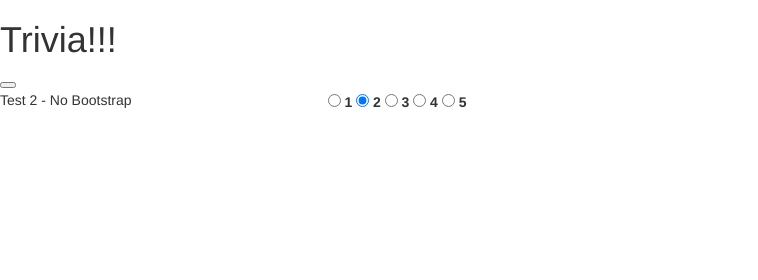
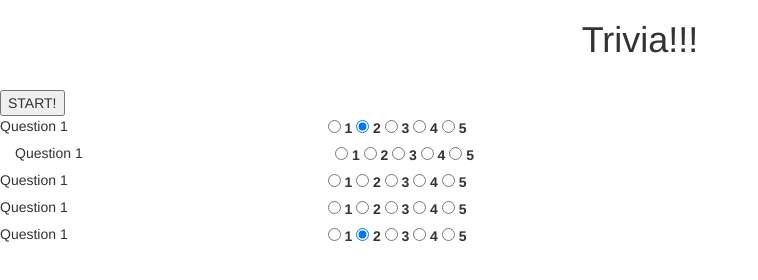
Before and after one commit to alexitu3/TriviaGame, a plain HTML site: page index.html in a window 1280 px wide. Shown: the whole page, without its empty margins (0-758 px from the left). Drawn offline with nearby package versions, Linux system fonts and the light colour scheme.

Commit message:
another day

```diff
--- a/assets/css/style.css
+++ b/assets/css/style.css
@@ -0,0 +1,11 @@
+#trivia {
+ text-align: center;
+}
+
+#start {
+  align-items: center;
+}
+
+#show-number {
+  text-align: center;
+}
--- a/index.html
+++ b/index.html
@@ -2,22 +2,27 @@
 <html>
 <head>
   <title>Trivia</title>
+
+  <link rel="stylesheet" href="https://maxcdn.bootstrapcdn.com/bootstrap/3.3.7/css/bootstrap.min.css" integrity="sha384-BVYiiSIFeK1dGmJRAkycuHAHRg32OmUcww7on3RYdg4Va+PmSTsz/K68vbdEjh4u" crossorigin="anonymous">
   <link rel="stylesheet" type="text/css" href="assets/css/style.css">
   <link rel="stylesheet" type="text/images" href="assets/css/images">
-  <link rel="stylesheet" href="https://maxcdn.bootstrapcdn.com/bootstrap/3.3.7/css/bootstrap.min.css" integrity="sha384-BVYiiSIFeK1dGmJRAkycuHAHRg32OmUcww7on3RYdg4Va+PmSTsz/K68vbdEjh4u" crossorigin="anonymous">
 </head>
 <body>
-  <h1>Trivia!!!</h1>
-  <div id="start"></div>
-  <button id="button"></button>
+  <h1 id="trivia">Trivia!!!</h1>
+
+
+  <div id="show-number"></div>
+  <br>
+  <button id="start">START!</button>
 
 
 
 
 
-<form >
+
+<form>
     <div class="row">
-        <div class="col-sm-3">Test 2 - No Bootstrap</div>
+        <div class="col-sm-3">Question 1</div>
         <div class="col-sm-9">
             <div  >
                 <label >
@@ -41,6 +46,105 @@
 </form>
 
 
+
+
+<form >
+
+<div class="row1">
+        <div class="col-sm-3">Question 1</div>
+        <div class="col-sm-9">
+            <div  >
+                <label >
+                    <input type="radio" id="q128" name="quality[21]" value="1" /> 1
+                </label>
+                <label >
+                    <input type="radio" id="q129" name="quality[21]" checked="checked" value="2" /> 2
+                </label>
+                <label >
+                    <input type="radio" id="q130" name="quality[21]" value="3" /> 3
+                </label>
+                <label >
+                    <input type="radio" id="q131" name="quality[21]" value="4" /> 4
+                </label>
+                <label >
+                    <input type="radio" id="q132" name="quality[21]" value="5" /> 5
+                </label>
+            </div>
+        </div>
+    </div>
+    <div class="row">
+        <div class="col-sm-3">Question 1</div>
+        <div class="col-sm-9">
+            <div  >
+                <label >
+                    <input type="radio" id="q128" name="quality[21]" value="1" /> 1
+                </label>
+                <label >
+                    <input type="radio" id="q129" name="quality[21]" checked="checked" value="2" /> 2
+                </label>
+                <label >
+                    <input type="radio" id="q130" name="quality[21]" value="3" /> 3
+                </label>
+                <label >
+                    <input type="radio" id="q131" name="quality[21]" value="4" /> 4
+                </label>
+                <label >
+                    <input type="radio" id="q132" name="quality[21]" value="5" /> 5
+                </label>
+            </div>
+        </div>
+    </div>
+    <div class="row">
+        <div class="col-sm-3">Question 1</div>
+        <div class="col-sm-9">
+            <div  >
+                <label >
+                    <input type="radio" id="q128" name="quality[21]" value="1" /> 1
+                </label>
+                <label >
+                    <input type="radio" id="q129" name="quality[21]" checked="checked" value="2" /> 2
+                </label>
+                <label >
+                    <input type="radio" id="q130" name="quality[21]" value="3" /> 3
+                </label>
+                <label >
+                    <input type="radio" id="q131" name="quality[21]" value="4" /> 4
+                </label>
+                <label >
+                    <input type="radio" id="q132" name="quality[21]" value="5" /> 5
+                </label>
+            </div>
+        </div>
+    </div>
+    <div class="row">
+        <div class="col-sm-3">Question 1</div>
+        <div class="col-sm-9">
+            <div  >
+                <label >
+                    <input type="radio" id="q128" name="quality[21]" value="1" /> 1
+                </label>
+                <label >
+                    <input type="radio" id="q129" name="quality[21]" checked="checked" value="2" /> 2
+                </label>
+                <label >
+                    <input type="radio" id="q130" name="quality[21]" value="3" /> 3
+                </label>
+                <label >
+                    <input type="radio" id="q131" name="quality[21]" value="4" /> 4
+                </label>
+                <label >
+                    <input type="radio" id="q132" name="quality[21]" value="5" /> 5
+                </label>
+            </div>
+        </div>
+    </div>
+
+
+
+
+</form>
+
+
   <div id="gameover"></div>
 
 
```
Also changed, not shown: assets/javascript/app.js (+42 -10 lines).
